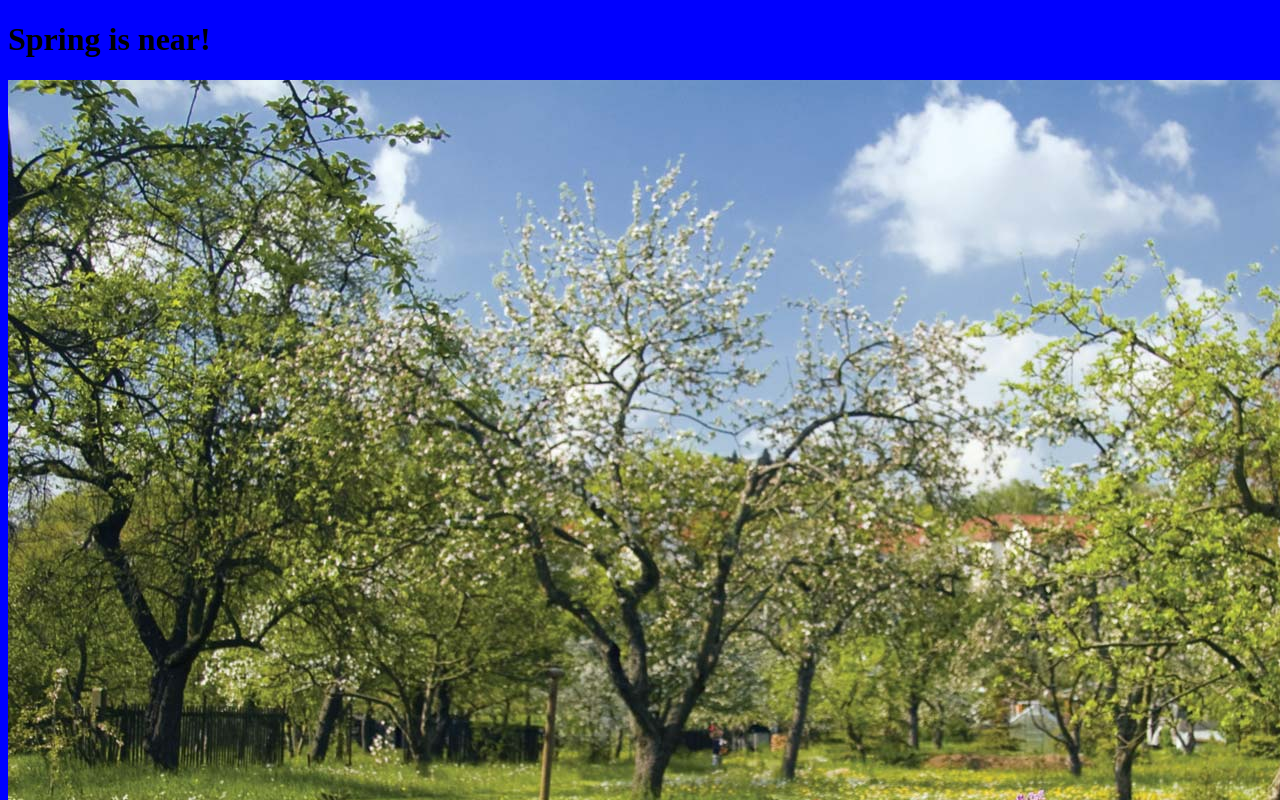
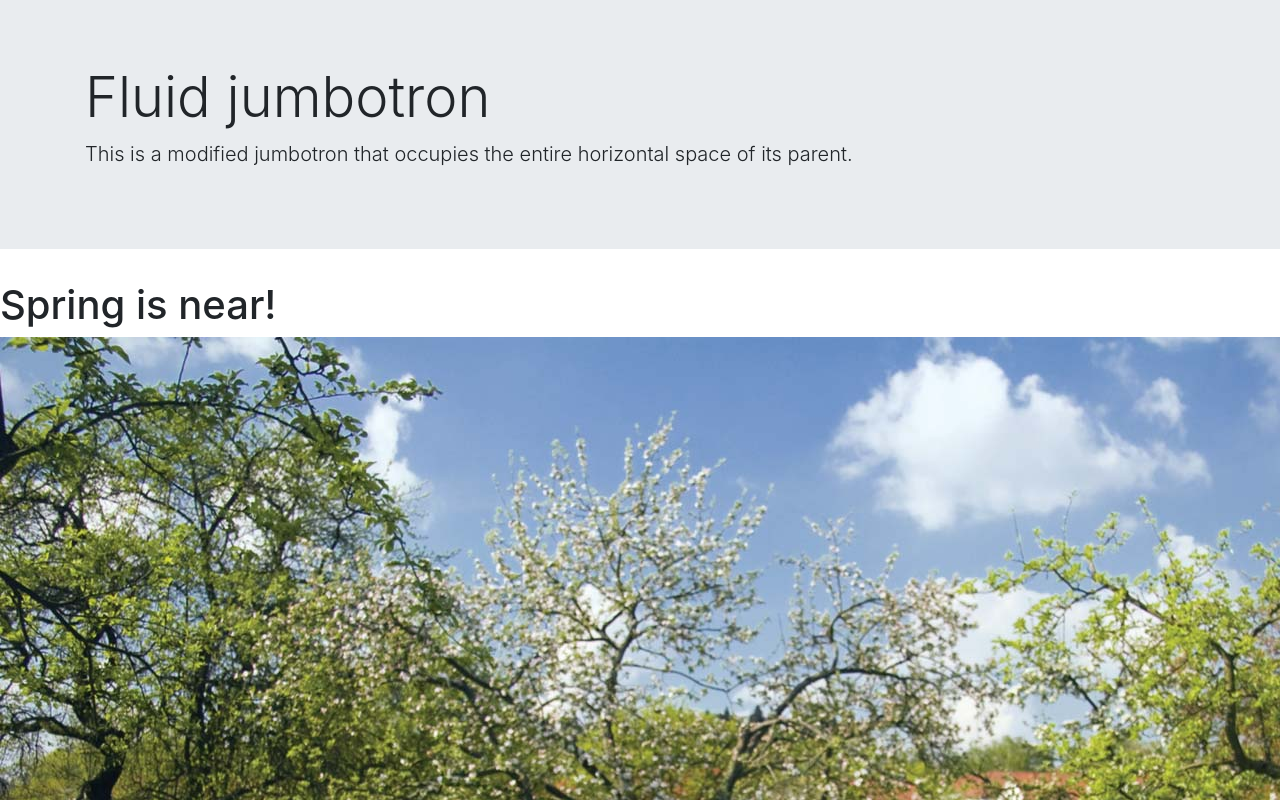
Before and after one commit to d1990j/Spring, a plain HTML site: page index.html in a window 1280 px wide. Shown: the top 800 px of the page. Drawn offline with nearby package versions, Linux system fonts and the light colour scheme.

Commit message:
Added bootstrap

```diff
--- a/index.html
+++ b/index.html
@@ -6,8 +6,15 @@
   <meta http-equiv="X-UA-Compatible" content="ie=edge">
   <title>Document</title>
   <link rel="stylesheet" href="styles.css">
+  <link rel="stylesheet" href="https://stackpath.bootstrapcdn.com/bootstrap/4.4.1/css/bootstrap.min.css" integrity="sha384-Vkoo8x4CGsO3+Hhxv8T/Q5PaXtkKtu6ug5TOeNV6gBiFeWPGFN9MuhOf23Q9Ifjh" crossorigin="anonymous">
 </head>
 <body>
+  <div class="jumbotron jumbotron-fluid">
+  <div class="container">
+    <h1 class="display-4">Fluid jumbotron</h1>
+    <p class="lead">This is a modified jumbotron that occupies the entire horizontal space of its parent.</p>
+  </div>
+</div>
   <h1>Spring is near!</h1>
 
   <img src="springpic.jpg" alt="Picture of Spring">
--- a/styles.css
+++ b/styles.css
@@ -1,3 +1,3 @@
-html {
+body {
   background-color: blue;
 }
```
